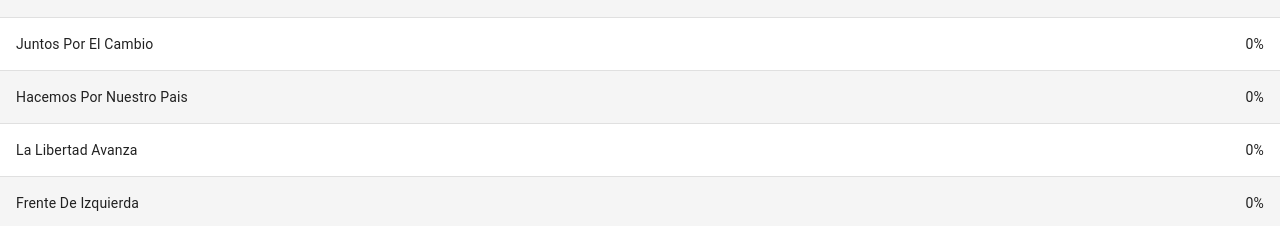
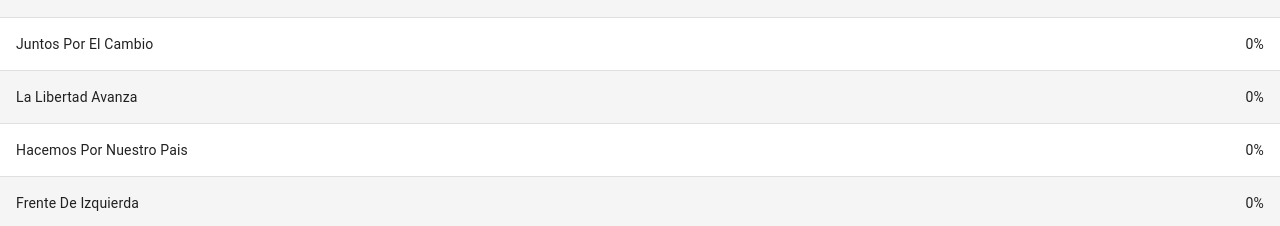
Before and after one commit to maxivalenzano/elecciones-2023, a React (Create React App) app: page /resultados in a window 1280 px wide. Shown: the part 235-461 px from the top of the page. Built offline with nearby package versions, Linux system fonts and the light colour scheme; no server answers; the database is empty.

Commit message:
se cambia el orden de las mesas

```diff
--- a/src/Constants.js
+++ b/src/Constants.js
@@ -4,8 +4,8 @@
     candidatos: {
         unionPorLaPatria: 'Unión Por La Patria',
         juntosPorElCambio: 'Juntos Por El Cambio',
+        laLibertadAvanza: 'La Libertad Avanza',
         hacemosPorNuestroPais: 'Hacemos Por Nuestro Pais',
-        laLibertadAvanza: 'La Libertad Avanza',
         frenteDeIzquierda: 'Frente De Izquierda',
     },
 };
```
